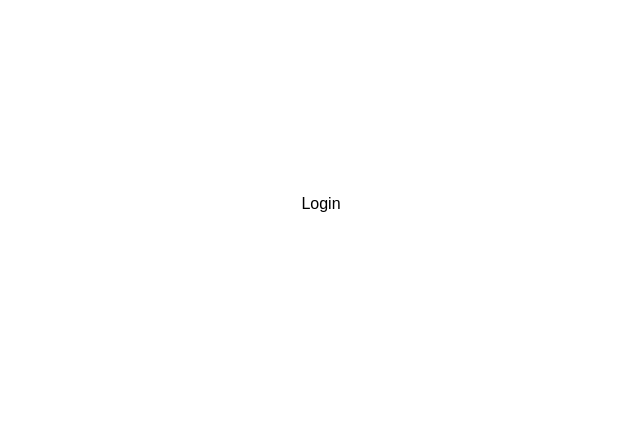
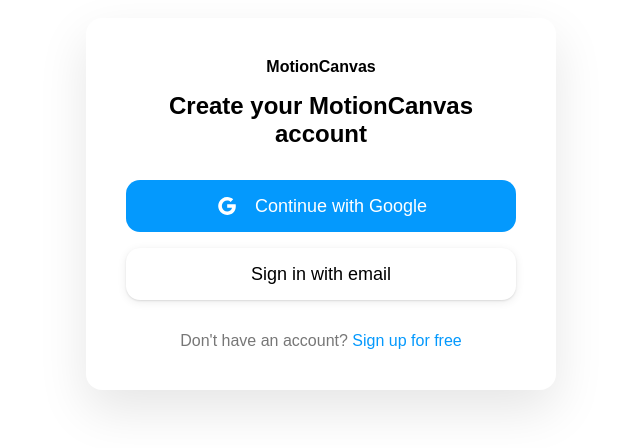
Before and after one commit to zenith-noble01/MotionGround, a React (Vite) app in the folder client/: page /login in a window 1280 px wide. Shown: the part 196-644 px from the top of the page, without its empty margins (319-959 px from the left). Built offline with nearby package versions, Linux system fonts and the light colour scheme; a web font is replaced by a local one.

Commit message:
the login and register pages are done

```diff
--- a/client/src/pages/Login.jsx
+++ b/client/src/pages/Login.jsx
@@ -1,8 +1,73 @@
-import React from "react";
+import React, { useState } from "react";
 import "../styles/auth.scss";
+import { AiOutlineGoogle } from "react-icons/ai";
+import { Link } from "react-router-dom";
 
 const Login = () => {
-  return <div className="app__auth login">Login</div>;
+  const [data, setData] = useState({
+    username: "",
+    email: "",
+    password: "",
+  });
+
+  const [isClicked, setIsClicked] = useState(false);
+
+  const { username, email, password } = data;
+
+  const handleOnChange = (e) => {
+    setData((prev) => ({
+      ...prev,
+      [e.target.name]: e.target.value,
+    }));
+  };
+
+  const handleSubmit = async (e) => {};
+
+  return (
+    <div className="app__auth login">
+      <div className="auth__container">
+        <div className="form__header">
+          <div className="logo">
+            <p>MotionCanvas</p>
+          </div>
+          <h2>Create your MotionCanvas account</h2>
+        </div>
+        {isClicked ? (
+          <div className="form__container">
+            <button className="google__continue">
+              <AiOutlineGoogle />
+              Continue with Google
+            </button>
+            <form onSubmit={handleSubmit}>
+              <div className="input__container">
+                <input type="email" placeholder="Email" />
+              </div>
+              <div className="input__container">
+                <input type="password" placeholder="Password" />
+              </div>
+              <button className="email__continue">Sign in</button>
+            </form>
+          </div>
+        ) : (
+          <div className="auth">
+            <button className="google__continue">
+              <AiOutlineGoogle />
+              Continue with Google
+            </button>
+            <button
+              className="email__continue"
+              onClick={() => setIsClicked(true)}
+            >
+              Sign in with email
+            </button>
+          </div>
+        )}
+        <p className="link__text">
+          Don't have an account? <Link to="/register"> Sign up for free</Link>
+        </p>
+      </div>
+    </div>
+  );
 };
 
 export default Login;
--- a/client/src/pages/Register.jsx
+++ b/client/src/pages/Register.jsx
@@ -50,6 +50,10 @@
               <div className="input__container">
                 <input type="email" placeholder="Email" />
               </div>
+              <div className="input__container">
+                <input type="password" placeholder="Password" />
+              </div>
+
               <button className="email__continue">Continue with email</button>
             </form>
             <div className="verify__container">
--- a/client/src/styles/auth.scss
+++ b/client/src/styles/auth.scss
@@ -84,6 +84,7 @@
             background: $p-n;
             padding: 0 20px;
             min-width: 190px;
+            font-family: $gt;
             // cursor: default;
 
             &::placeholder {
```
